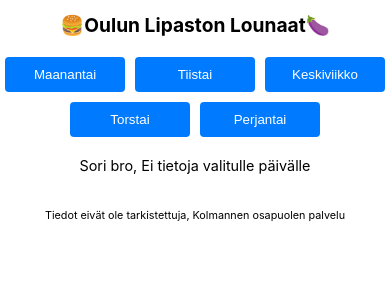
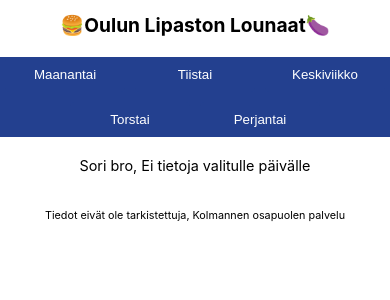
Before and after one commit to OskariKosonen/Oulu-Uni-Lunch, a React (Create React App) app: page / in a window 390 px wide. Shown: the top 300 px of the page. Built offline with nearby package versions, Linux system fonts and the light colour scheme.

Commit message:
change button color :)

```diff
--- a/src/components/Menu.css
+++ b/src/components/Menu.css
@@ -53,7 +53,7 @@ body {
   padding: 10px 20px;
   border: none;
   border-radius: 4px;
-  background-color: #007bff;
+  background-color: #23408f;
   color: #fff;
   cursor: pointer;
   transition: background-color 0.3s;
@@ -62,7 +62,7 @@ body {
 }
 
 .day-buttons button:hover {
-  background-color: #0056b3;
+  background-color: #00aeef;
 }
 
 .day-buttons button:disabled {
@@ -92,6 +92,7 @@ footer {
 @media (max-width: 600px) {
   .day-buttons {
     justify-content: center;
+    background-color: #23408f;
   }
 
   .day-buttons button {
```
